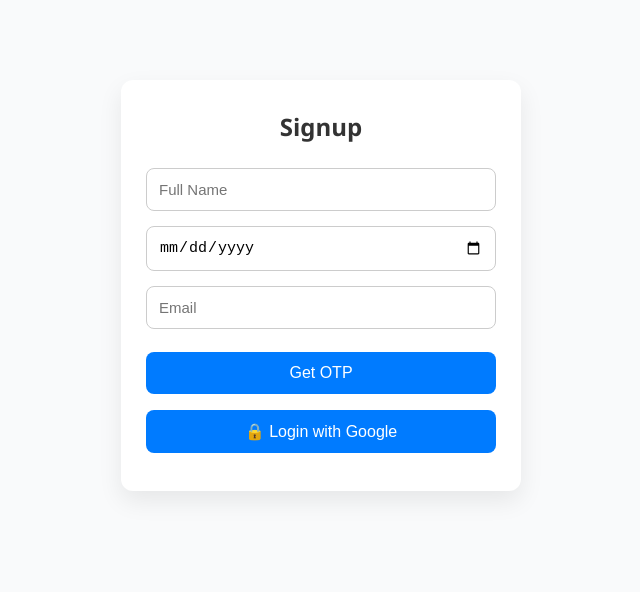
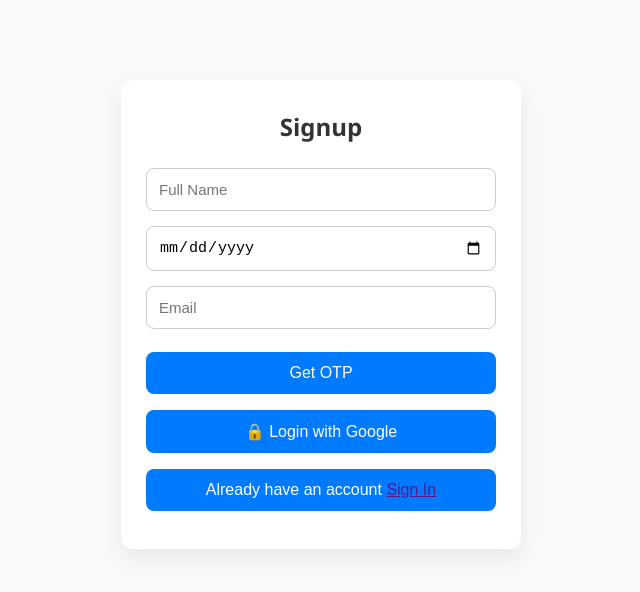
Before and after one commit to tallha-khan/notes_app, a React (Create React App) app in the folder note-app-client/: page / in a window 1280 px wide. Shown: the top 592 px of the page, without its empty margins (319-959 px from the left). Built offline with nearby package versions, Linux system fonts and the light colour scheme.

Commit message:
Interface change 1

```diff
--- a/note-app-client/src/pages/Login.js
+++ b/note-app-client/src/pages/Login.js
@@ -73,6 +73,7 @@ function Login() {
   >
     🔒 Login with Google
   </button>
+  <button>Already have an account <a href="">Sign In</a></button>
 </div>
 
 
```
